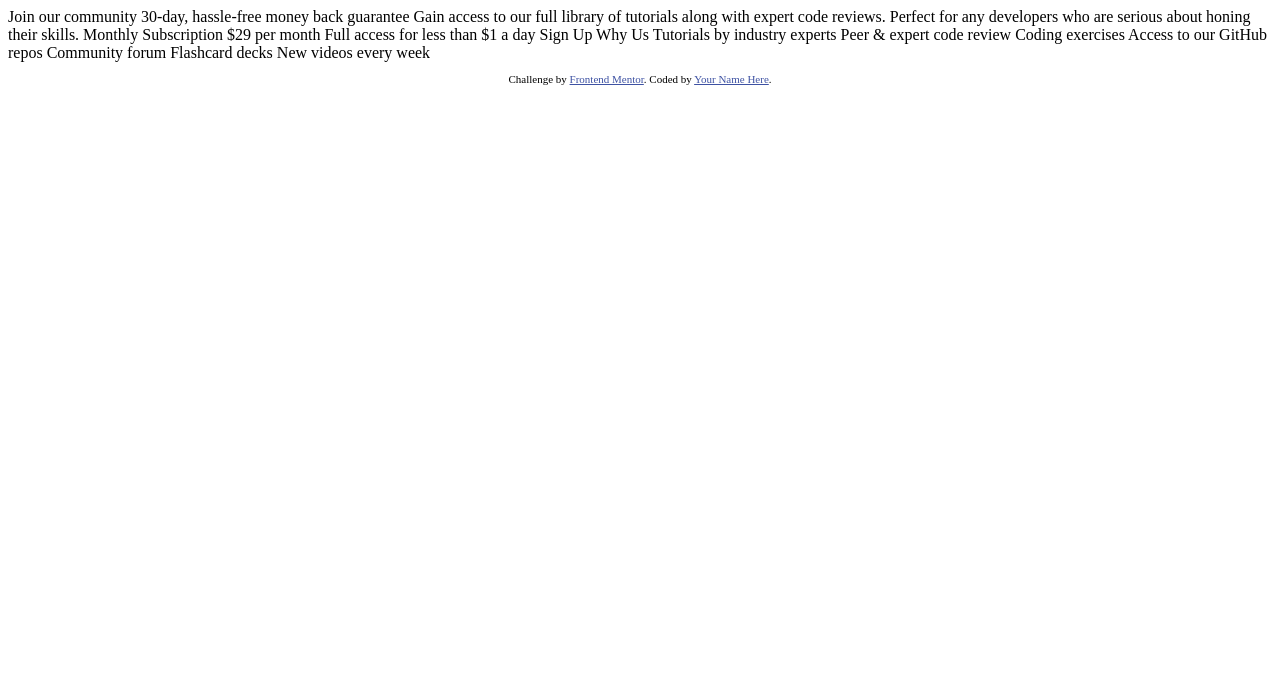
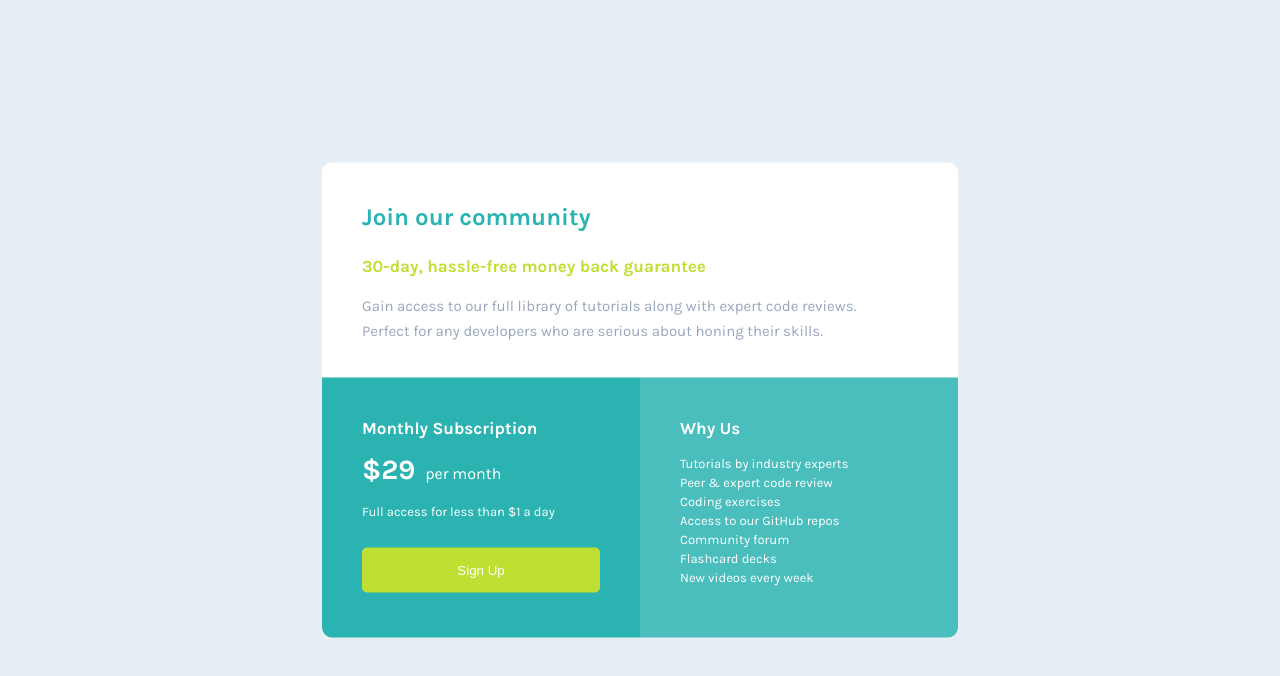
Before and after one commit to JNU-econovation/css-is-awesome, a plain HTML site: page code/third-week/single-price-grid-component-master/single-price-grid-component-master/index.html in a window 1280 px wide. Drawn offline with Linux system fonts and the light colour scheme.

Commit message:
3주차 과제

```diff
--- a/code/third-week/single-price-grid-component-master/single-price-grid-component-master/index.html
+++ b/code/third-week/single-price-grid-component-master/single-price-grid-component-master/index.html
@@ -2,49 +2,166 @@
 <html lang="en">
 <head>
   <meta charset="UTF-8">
-  <meta name="viewport" content="width=device-width, initial-scale=1.0"> <!-- displays site properly based on user's device -->
+  <meta name="viewport" content="width=device-width, initial-scale=1.0">
 
   <link rel="icon" type="image/png" sizes="32x32" href="./images/favicon-32x32.png">
+  <link rel="preconnect" href="https://fonts.googleapis.com">
+  <link rel="preconnect" href="https://fonts.gstatic.com" crossorigin>
+  <link href="https://fonts.googleapis.com/css2?family=Karla:wght@400;700&display=swap" rel="stylesheet">
+  <title>3주차 CSS 스터디 과제</title>
 
-  <title>Frontend Mentor | Single Price Grid Component</title>
+  <style>
+    body {
+      background-color: #E6EFF6;
+    }
 
-  <!-- Feel free to remove these styles or customise in your own stylesheet 👍 -->
-  <style>
-    .attribution { font-size: 11px; text-align: center; }
-    .attribution a { color: hsl(228, 45%, 44%); }
+    .parent {
+      width: 636px;
+      position: absolute;
+      top: 50%;
+      left: 50%;
+      transform: translate(-50%, -50%);
+      font-family: 'Karla', sans-serif;
+    }
+
+    .top {
+      background-color: white;
+      height: 215px;
+      border-radius: 10px 10px 0px 0px;
+    }
+
+    .title {
+      font-size: 24px;
+      padding: 40px 0px 25px;
+    }
+
+    .sub-title {
+      padding-bottom: 18px;
+    }
+
+    .detail {
+      color: hsl(218, 22%, 67%);
+      font-size: 15px;
+      line-height: 25px;
+    }
+
+    .left {
+      border-radius: 0px 0px 0px 10px;
+    }
+
+    .white-title {
+      margin-bottom: 15px;
+    }
+
+    .white-detail {
+      font-size: 13px;
+      line-height: 19px;
+      margin: 1rem 0rem 1.7rem;
+    }
+
+    .point {
+      font-size: 28px;
+    }
+
+    .sub-point {
+      padding-left: 6px;
+    }
+
+    .right {
+      border-radius: 0px 0px 10px 0px;
+    }
+
+    .button {
+      border: none;
+      border-radius: 5px;
+      padding: 15px 30px;
+      width: 100%;
+    }
+
+    .text-white {
+      color: white;
+    }
+
+    .pl-40px {
+      padding-left: 40px;
+    }
+
+    .middle-title {
+      font-size: 17px;
+      font-weight: bold;
+    }
+
+    .bold {
+      font-weight: bold;
+    }
+
+    .bottom-box {
+      height: 180px;
+      width: 238px;
+      float: left;
+      padding: 40px;
+    }
+
+    .white-title.middle-title{
+      margin-bottom: 15px;
+      font-size: 17px;
+      font-weight: bold;
+    }
+
+    .light-green{
+      color: #BFDF32;
+    }
+
+    .text-ocean{
+      color: #2BB3B1;
+    }
+
+    .bg-ocean{
+      background-color: #2BB3B1;
+    }
+
+    .botton-light-green{
+      background-color: #BFDF32;
+    }
+
+    .bg-light-ocean{
+      background-color: #4ABEBD;
+    }
   </style>
 </head>
+
 <body>
-  Join our community
+  <div class="parent">
+    <div class="top pl-40px">
+      <div class="title bold text-ocean"> Join our community</div>
+      <div class="sub-title middle-title light-green">
+        30-day, hassle-free money back guarantee
+      </div>
+      <div class="detail">
+        Gain access to our full library of tutorials along with expert code reviews.<br>
+        Perfect for any developers who are serious about honing their skills.
+      </div>
+    </div>
+    <div class="left text-white bottom-box bg-ocean">
+      <div class="white-title middle-title">Monthly Subscription</div>
+      <span class="point bold">&dollar;29</span>
+      <span class="sub-point">per month</span>
+      <div class="white-detail ">Full access for less than &dollar;1 a day</div>
+      <button type="button" class="button text-white botton-light-green">Sign Up</button>
+    </div>
+    <div class="right text-white bottom-box bg-light-ocean">
+      <div class="white-title middle-title">Why Us</div>
+      <div class="white-detail">
+        Tutorials by industry experts<br>
+        Peer &amp; expert code review<br>
+        Coding exercises<br>
+        Access to our GitHub repos<br>
+        Community forum<br>
+        Flashcard decks<br>
+        New videos every week
+      </div>
+    </div>
+  </div>
+</body>
 
-  30-day, hassle-free money back guarantee
-
-  Gain access to our full library of tutorials along with expert code reviews.
-  Perfect for any developers who are serious about honing their skills.
-
-  Monthly Subscription
-
-  &dollar;29 per month
-
-  Full access for less than &dollar;1 a day
-
-  Sign Up
-
-  Why Us
-
-  Tutorials by industry experts
-  Peer &amp; expert code review
-  Coding exercises
-  Access to our GitHub repos
-  Community forum
-  Flashcard decks
-  New videos every week
-
-  <footer>
-    <p class="attribution">
-      Challenge by <a href="https://www.frontendmentor.io?ref=challenge" target="_blank">Frontend Mentor</a>.
-      Coded by <a href="#">Your Name Here</a>.
-    </p>
-  </footer>
-</body>
 </html>
```
